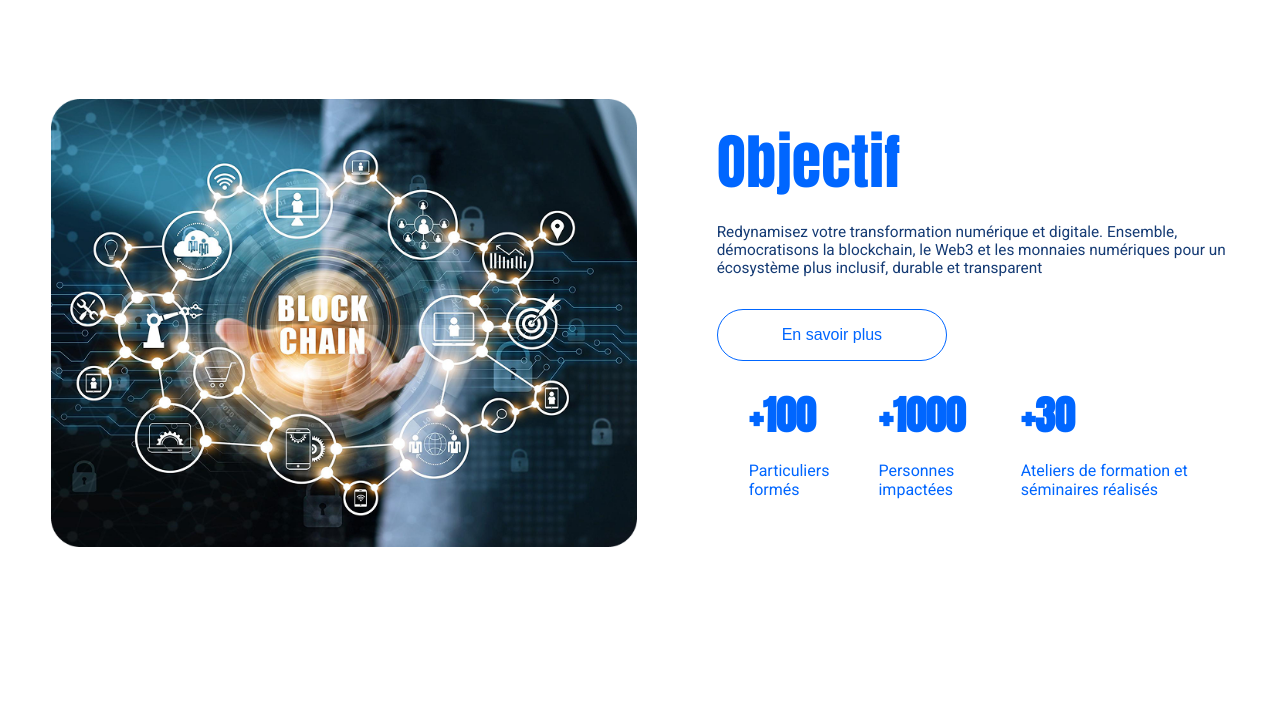
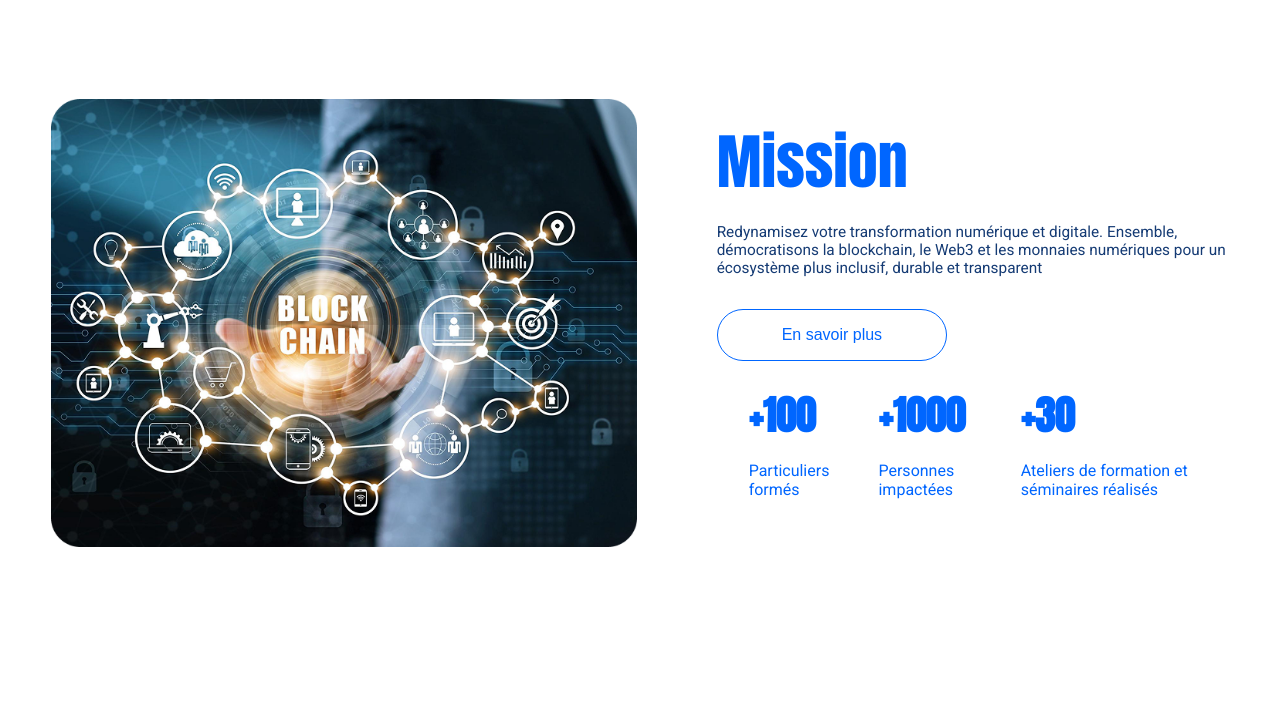
Before and after one commit to law-san-667/beta-html, a plain HTML site: page index.html in a window 1280 px wide. Shown: the part 93-800 px from the top of the page. Drawn offline with Linux system fonts and the light colour scheme; files whose address does not match are found by name.

Commit message:
fix typing errors

```diff
--- a/index.html
+++ b/index.html
@@ -119,7 +119,7 @@
       <img src="./assets/landing-image.png" alt="Lawal profile picture" class="profile-pic" />
     </div>
     <div class="section__text">
-      <h3 class="home-title">Objectif</h3>
+      <h3 class="home-title">Mission</h3>
       <p class="home-text">
         Redynamisez votre transformation numérique et digitale. Ensemble, démocratisons la blockchain, le Web3 et les
         monnaies numériques pour un écosystème plus inclusif, durable et transparent
```
